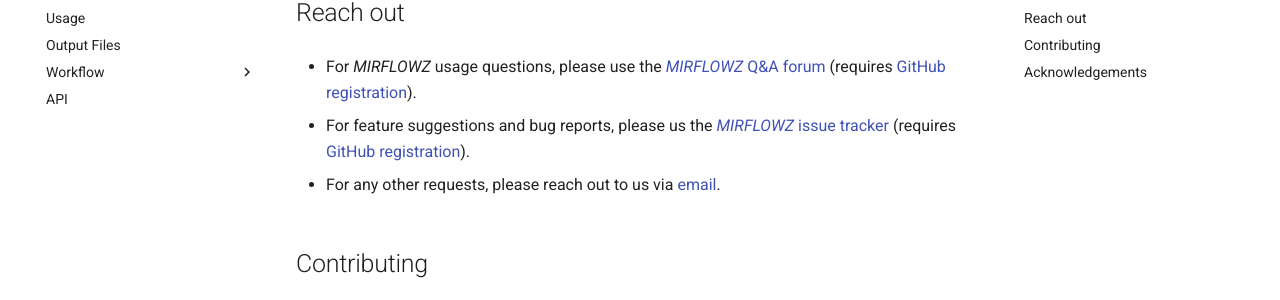
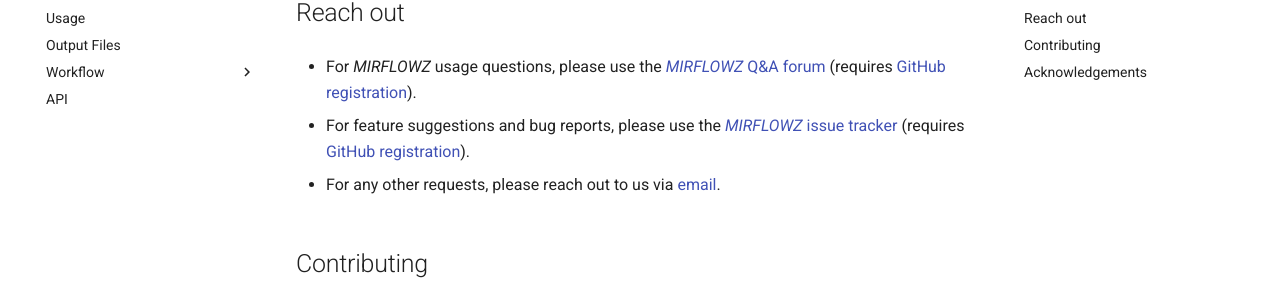
Before and after one commit to zavolanlab/mirflowz, an MkDocs documentation site: the page built from docs/README.md, in a window 1280 px wide and 900 px high, scrolled down 1168 px. Shown: the part 144-444 px from the top of the window. Built offline with MkDocs 1.6.1 and Material for MkDocs 9.7.7, drawn with Linux system fonts in a browser that asks for light colours; comment, search, counter and statistics services are not loaded.

Commit message:
style (typo): change 'us' to 'use'

```diff
--- a/docs/README.md
+++ b/docs/README.md
@@ -55,7 +55,7 @@
   [_MIRFLOWZ_ Q&A forum][mirflowz_discussions] (requires
   [GitHub registration][github_reg]).
 
-- For feature suggestions and bug reports, please us the
+- For feature suggestions and bug reports, please use the
   [_MIRFLOWZ_ issue tracker][mirflowz_issues] (requires
   [GitHub registration][github_reg]).
 
```
